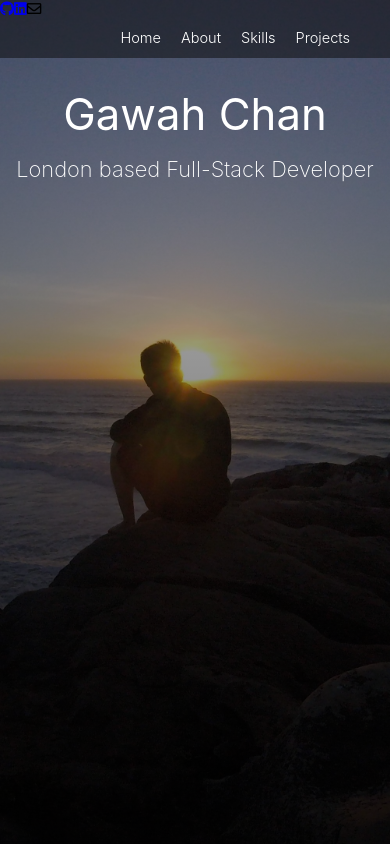
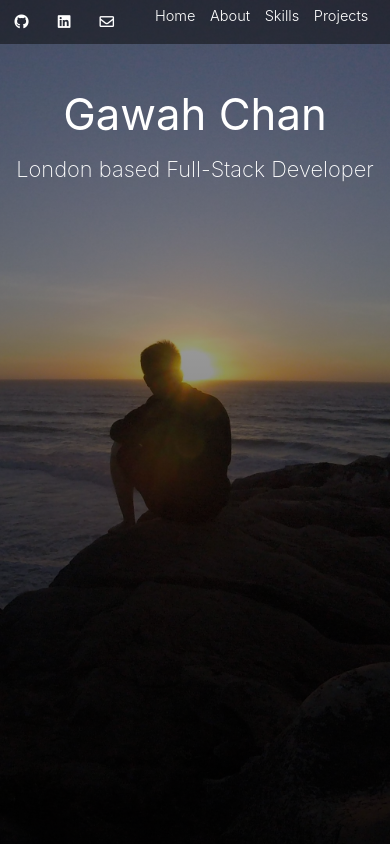
Before and after one commit to GawahChan/Portfolio, a React (Create React App) app: page / in a window 390 px wide. Shown: the top 844 px of the page. Built offline with nearby package versions, Linux system fonts and the light colour scheme.

Commit message:
Make task bar responsive  and made icons white

```diff
--- a/src/Components/Header/Navigation/NavigationBar.css
+++ b/src/Components/Header/Navigation/NavigationBar.css
@@ -6,10 +6,9 @@
 .NavigationBar {
     background-color: rgba(8, 8, 8, 0.5);
     display: grid;
-    grid-template-columns: repeat(auto-fit, minmax(250px, 1fr));
+    grid-template-columns: repeat(auto-fit, minmax(150px, 1fr));
     position: fixed;
     width: 100vw;
-
 }
 
 .NavigationBar .NavigationMenu {
@@ -17,12 +16,17 @@
     flex-direction: row;
     justify-content: flex-end;
     align-items: stretch;
-    padding-right: 30px;
+    padding-right: 1em
 }
 
 .NavigationBar .NavigationMenu h3 {
     color: white;
     font-weight: 300;
-    padding: 10px;
+    padding: 0.5em;
     font-size: 1em;
 }
+
+.NavigationBar .NavigationIcons i {
+    color: white;
+    padding: 1em;
+}
--- a/src/Components/Header/Navigation/NavigationBar.js
+++ b/src/Components/Header/Navigation/NavigationBar.js
@@ -11,7 +11,9 @@ function NavigationBar() {
                 <a href="https://www.linkedin.com/in/gawahchan/" target="_blank" rel="noopener noreferrer">
                     <i class="fab fa-linkedin"></i>
                 </a>
+                <a href="mailto:gawahchan@gmail.com">
                     <i class="far fa-envelope"></i>
+                </a>
             </div>
                 <div className="NavigationMenu">
                     <h3>Home</h3>
```
